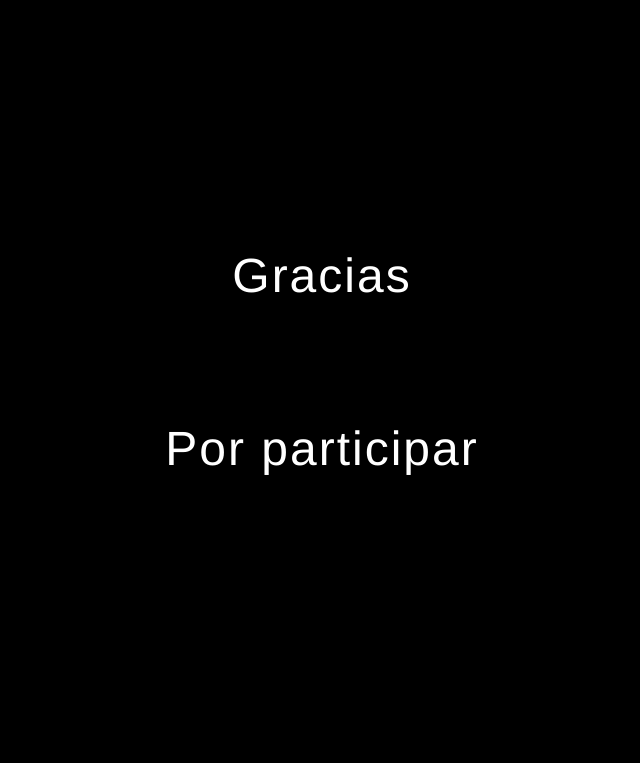
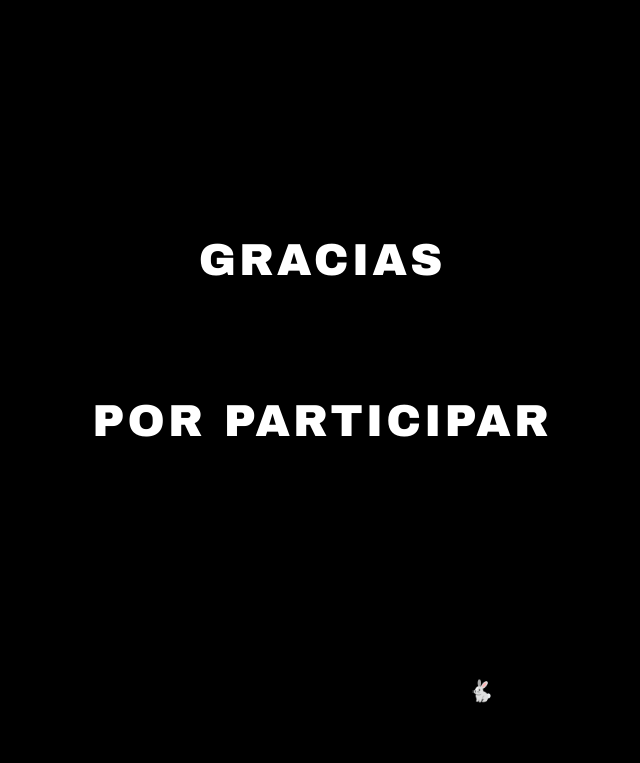
Before and after one commit to Rosx24/Rosx24.github.io, a plain HTML site: page index.html in a window 1280 px wide. Shown: the part 37-800 px from the top of the page, without its empty margins (318-958 px from the left). Drawn offline with Linux system fonts and the light colour scheme.

Commit message:
Add files via upload

```diff
--- a/index.html
+++ b/index.html
@@ -10,42 +10,56 @@
     box-sizing: border-box;
   }
 
-  body {
+  html, body {
+    height: 100%;
+    overflow: hidden;
     background-color: #000000;
-    font-family: 'Helvetica Neue', Arial, sans-serif;
+    font-family: 'Arial Black', 'Helvetica Neue', Arial, sans-serif;
   }
 
-  .section {
+  .container {
     height: 100vh;
     width: 100%;
     display: flex;
+    flex-direction: column;
     align-items: center;
-    justify-content: center;
+    justify-content: space-between;
     text-align: center;
+    padding: 40px 0;
+  }
+
+  .spacer-top {
+    flex: 1;
   }
 
   .main-text {
     color: #ffffff;
-    font-size: 3rem;
-    letter-spacing: 2px;
+    font-size: 2.8rem;
+    letter-spacing: 3px;
     line-height: 1.8;
+    text-transform: uppercase;
+  }
+
+  .spacer-mid {
+    flex: 1;
   }
 
   .hidden-text {
     color: #000000;
     background-color: #000000;
-    font-size: 2rem;
-    letter-spacing: 1px;
+    font-size: 1.3rem;
+    letter-spacing: 2px;
+    text-transform: uppercase;
+    padding-bottom: 20px;
   }
 </style>
 </head>
 <body>
 
-  <div class="section">
+  <div class="container">
+    <div class="spacer-top"></div>
     <div class="main-text">Gracias<br><br>Por participar</div>
-  </div>
-
-  <div class="section">
+    <div class="spacer-mid"></div>
     <div class="hidden-text">Nos veremos pronto 🐇</div>
   </div>
 
```
